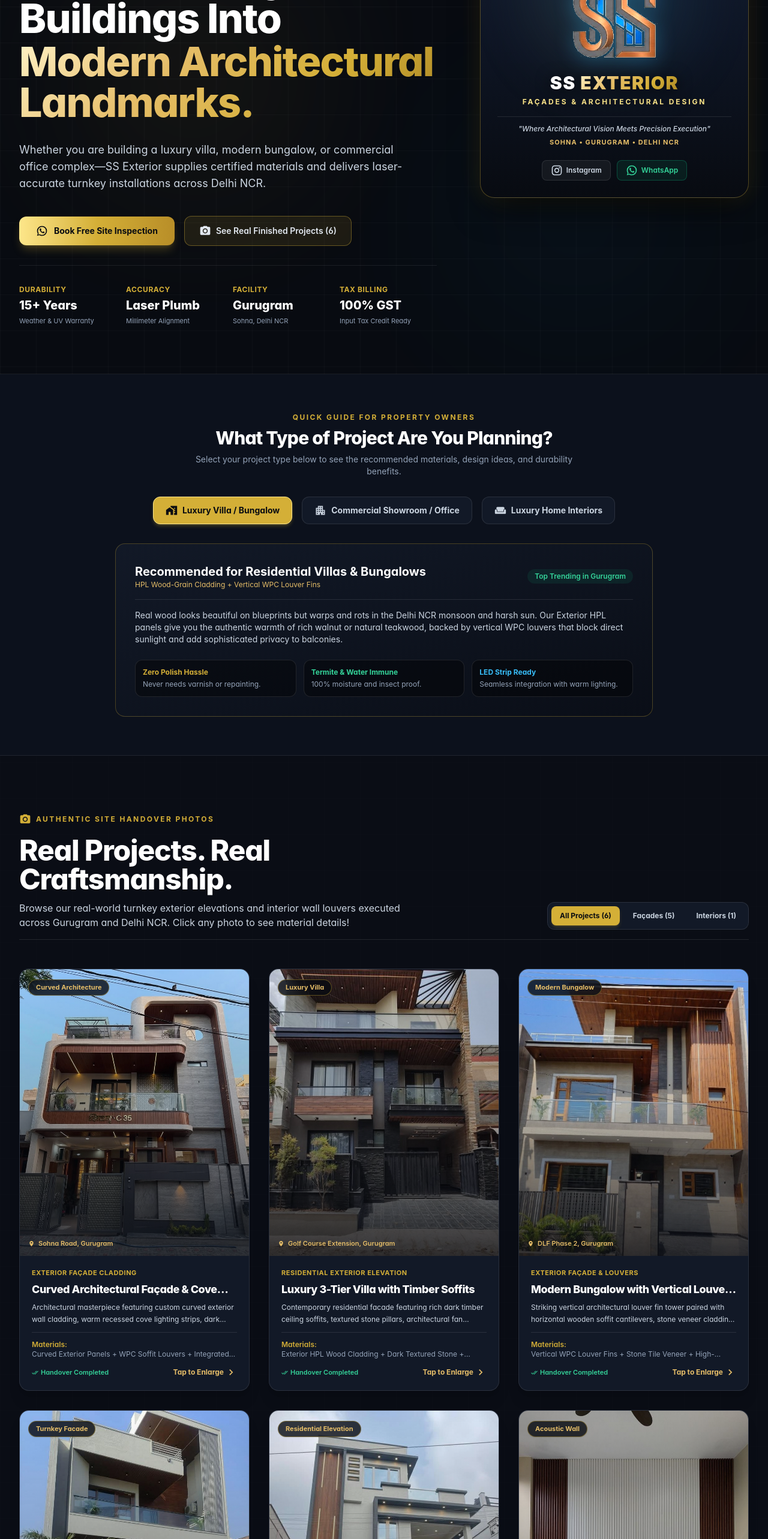
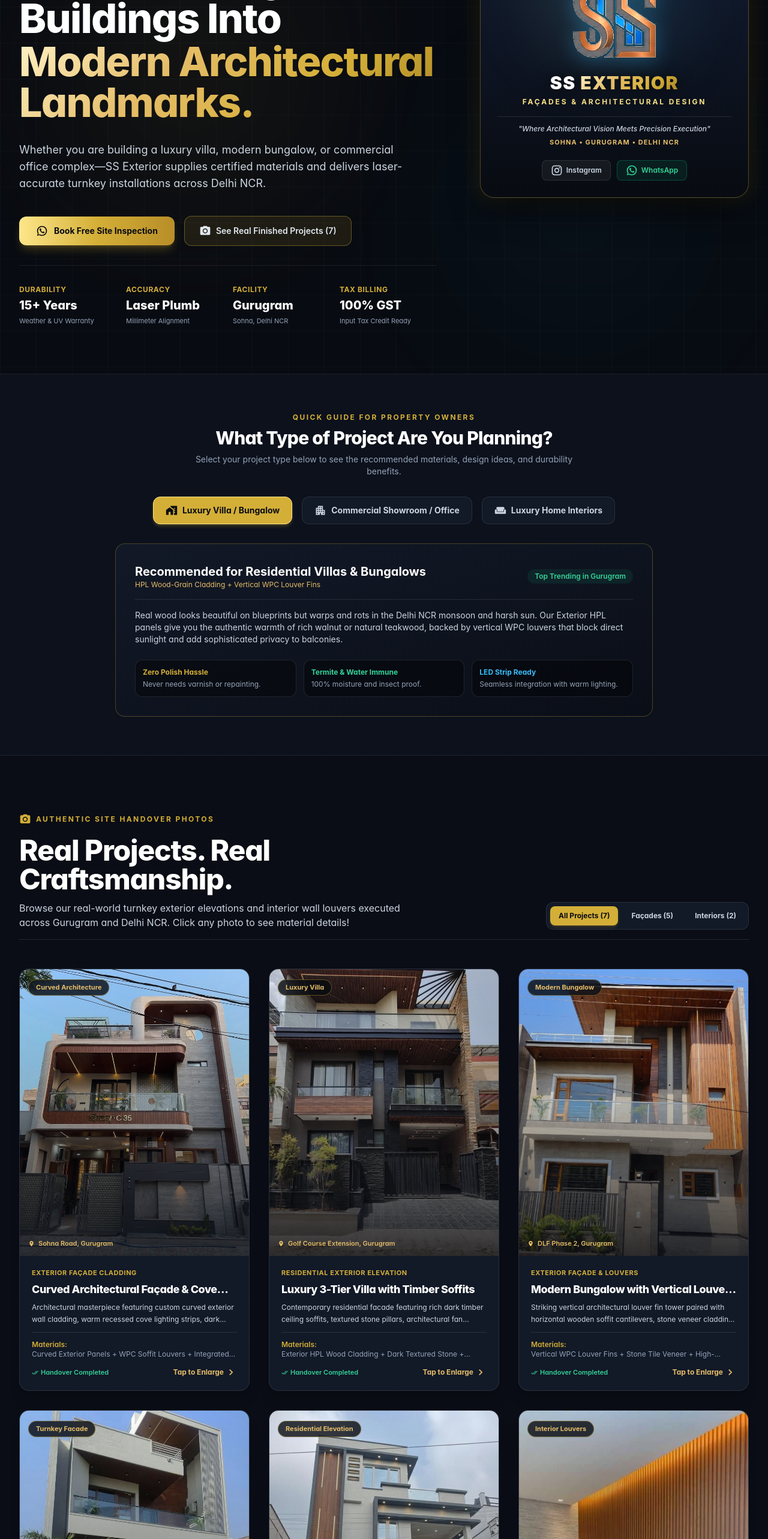
Before and after one commit to vishalsinghlkr/ss-exterior, a Next.js app: page / in a window 1280 px wide. Shown: the part 234-2800 px from the top of the page at 60% size. Built offline with nearby package versions, Linux system fonts and the light colour scheme; no server answers; what @mui/material-nextjs would draw is missing.

Commit message:
fix(portfolio): restore projects and keep all authentic photos

```diff
--- a/src/app/page.tsx
+++ b/src/app/page.tsx
@@ -246,6 +246,18 @@ export default function HomePage() {
       desc: "Multi-level modern home elevation featuring vertical wood feature bands with embedded linear lighting, crisp white parapet frames, and composite boundary accents.",
     },
     {
+      id: "interior-fluted-wall",
+      title: "Luxury Fluted Louver TV Media Wall",
+      category: "Luxury Interior Louvers",
+      type: "interior",
+      image: "/images/projects/project-interior-fluted-wall.jpg",
+      location: "Executive Residence, Gurugram",
+      materials: "Full-Height Natural Oak WPC Louvers + Warm Ceiling Cove Lighting",
+      highlight: "Acoustic Dampening & Seamless Fluted Wood Rhythm",
+      tag: "Interior Louvers",
+      desc: "Full-height vertical fluted wooden wall feature integrated with warm ceiling cove lighting, stone textured wall tiles, and polished marble flooring.",
+    },
+    {
       id: "interior-dualtone-louvers",
       title: "Dual-Tone Fluted Master Headboard Wall",
       category: "Luxury Interior Design",
@@ -393,7 +405,7 @@ export default function HomePage() {
                   className="inline-flex items-center justify-center gap-2 px-6 py-3.5 rounded-xl font-semibold text-sm text-slate-200 border border-[#D4AF37]/40 bg-[#D4AF37]/10 hover:border-[#D4AF37] hover:text-[#E5BD68] transition-colors w-full sm:w-auto"
                 >
                   <PhotoCameraIcon fontSize="small" />
-                  <span>See Real Finished Projects (6)</span>
+                  <span>See Real Finished Projects (7)</span>
                 </a>
               </div>
 
@@ -662,7 +674,7 @@ export default function HomePage() {
                 : "text-slate-300 hover:text-white"
                 }`}
             >
-              All Projects (6)
+              All Projects (7)
             </button>
             <button
               onClick={() => setPortfolioFilter("exterior")}
@@ -680,7 +692,7 @@ export default function HomePage() {
                 : "text-slate-300 hover:text-white"
                 }`}
             >
-              Interiors (1)
+              Interiors (2)
             </button>
           </div>
         </div>
```
